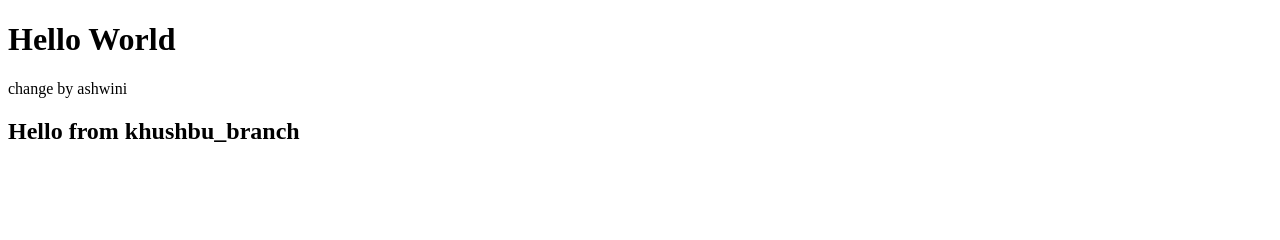
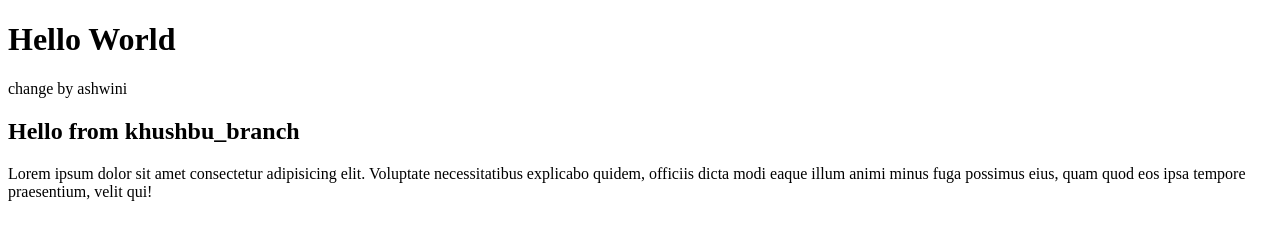
Before and after one commit to demo-internship/demo-sql, a plain HTML site: page index.html in a window 1280 px wide. Drawn offline with Linux system fonts and the light colour scheme.

Commit message:
index.html updated

```diff
--- a/index.html
+++ b/index.html
@@ -9,5 +9,6 @@
     <h1>Hello World</h1>
     <p>change by ashwini</p>
     <h2>Hello from khushbu_branch</h2>
+    <p>Lorem ipsum dolor sit amet consectetur adipisicing elit. Voluptate necessitatibus explicabo quidem, officiis dicta modi eaque illum animi minus fuga possimus eius, quam quod eos ipsa tempore praesentium, velit qui!</p>
 </body>
 </html>
```
